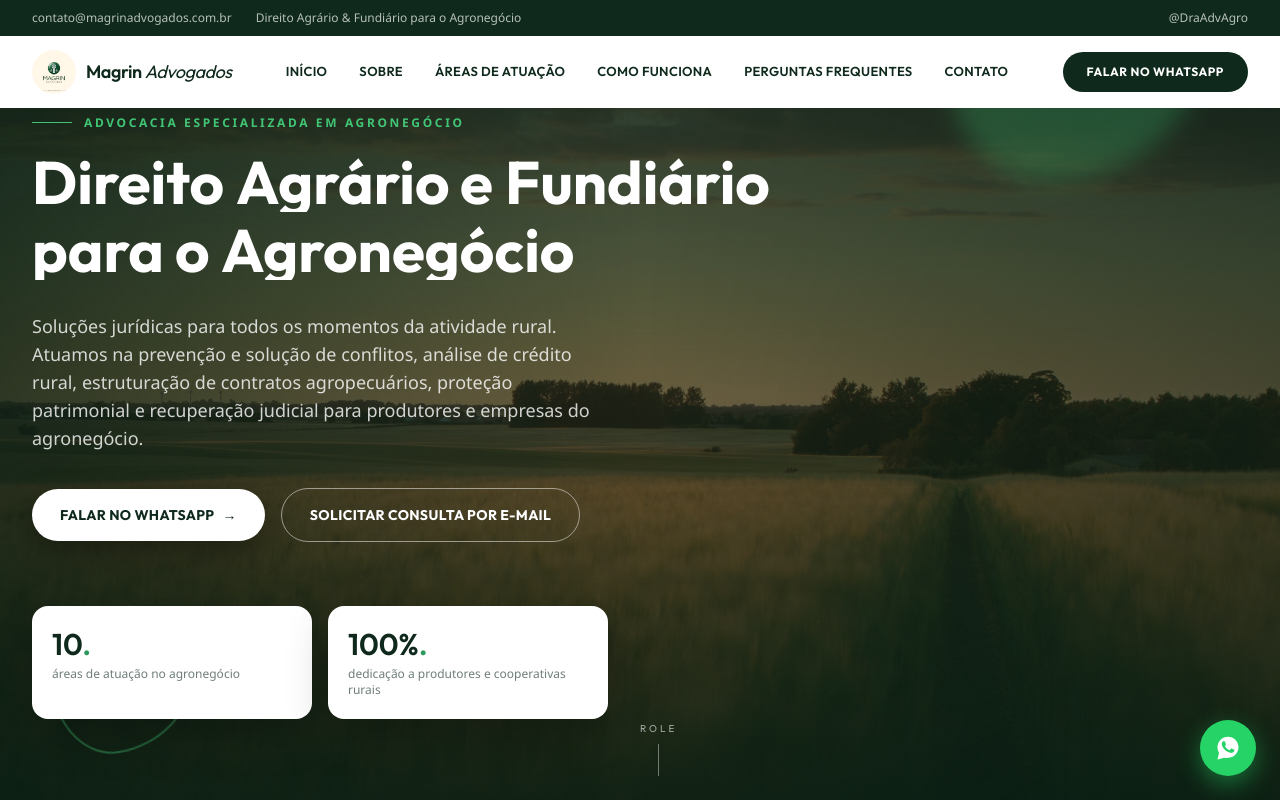
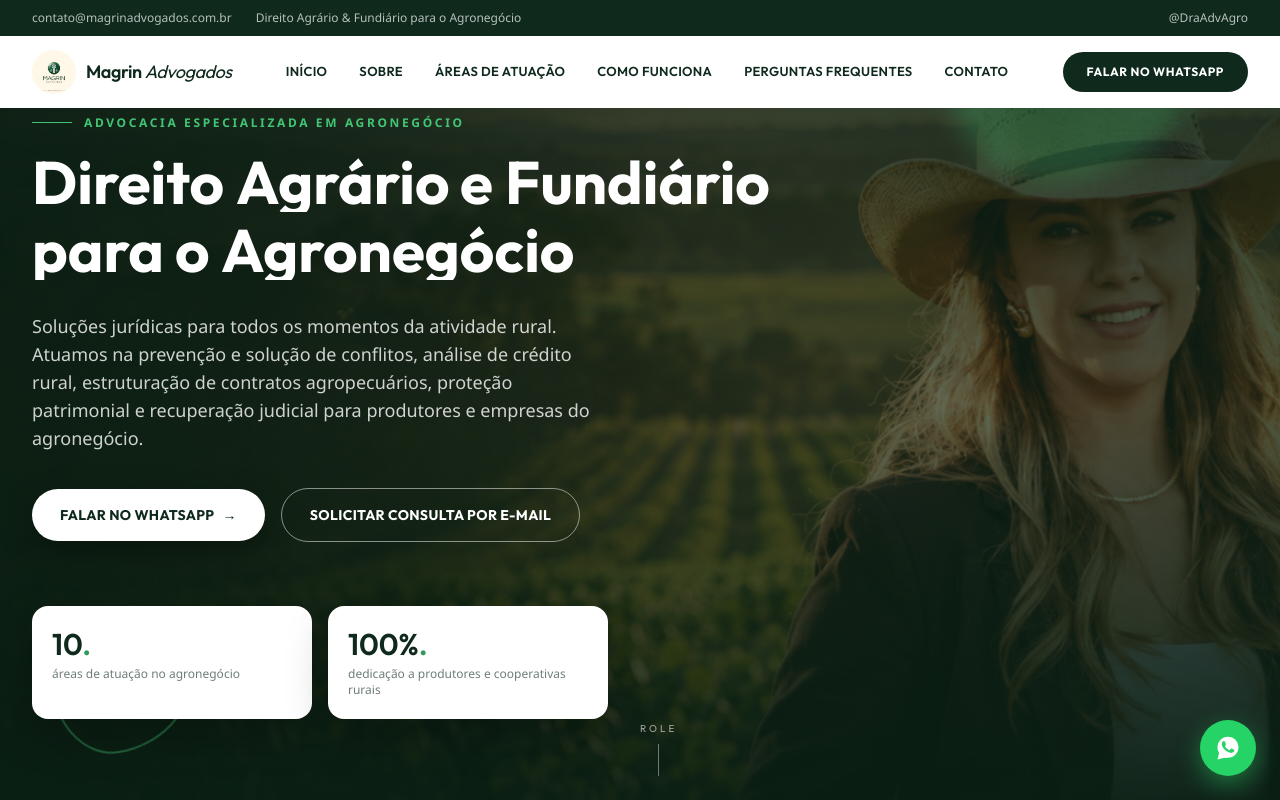
Before and after one commit to rogerfunchall-prog/advogada-agro-versao-2, a Next.js app: page / in a window 1280 px wide. Shown: the top 800 px of the page. Built offline with nearby package versions, Linux system fonts and the light colour scheme.

Commit message:
feat: atualiza banner da Hero com imagem da Dra. no campo

```diff
--- a/app/components/Hero.tsx
+++ b/app/components/Hero.tsx
@@ -13,8 +13,8 @@ export default function Hero() {
     >
       <div className="absolute inset-0 -z-20">
         <Image
-          src="/images/hero-wheat-field.jpg"
-          alt="Campo de trigo dourado ao entardecer"
+          src="/images/hero-banner.png"
+          alt="Dra. Magrin Advogados no campo ao entardecer"
           fill
           priority
           className="object-cover animate-kenburns"
```
Also changed, not shown: public/images/hero-banner.png (added).
